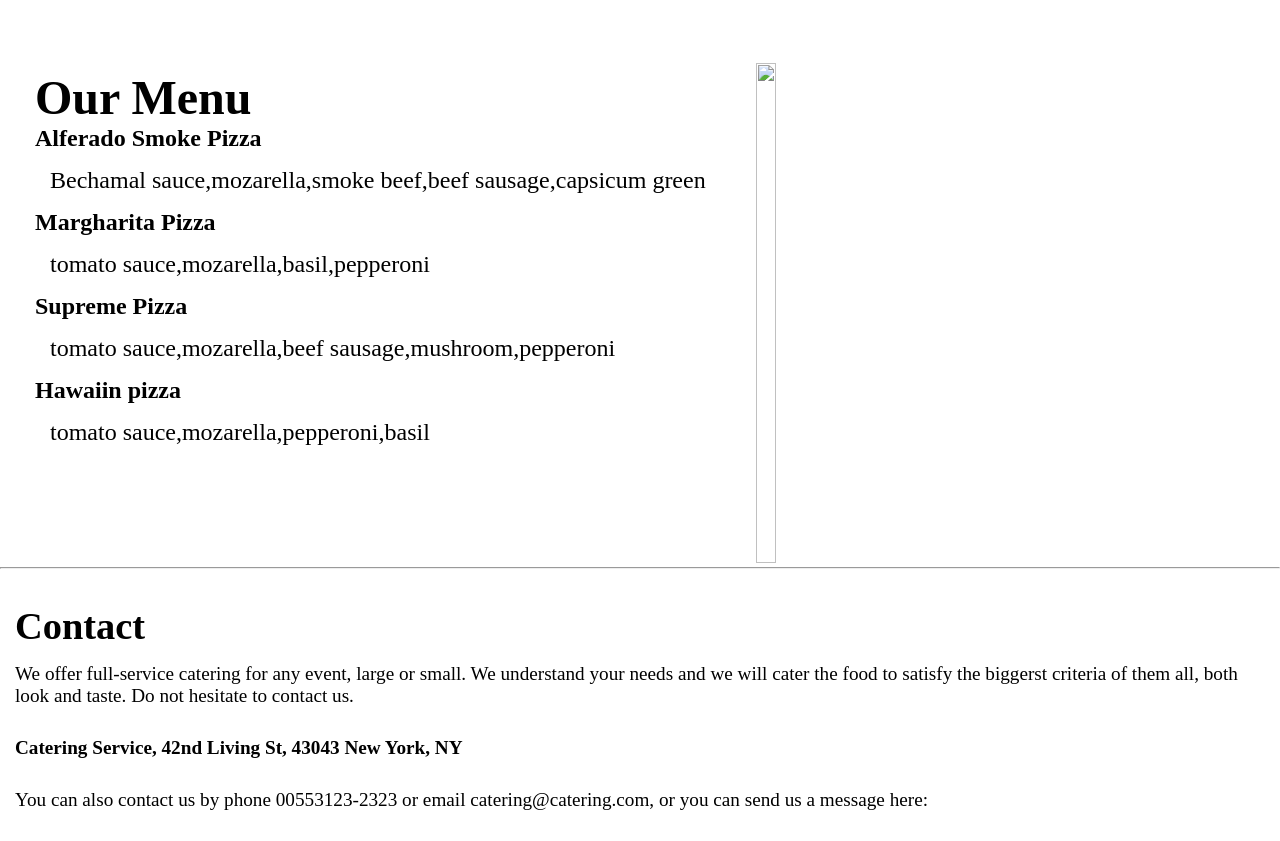
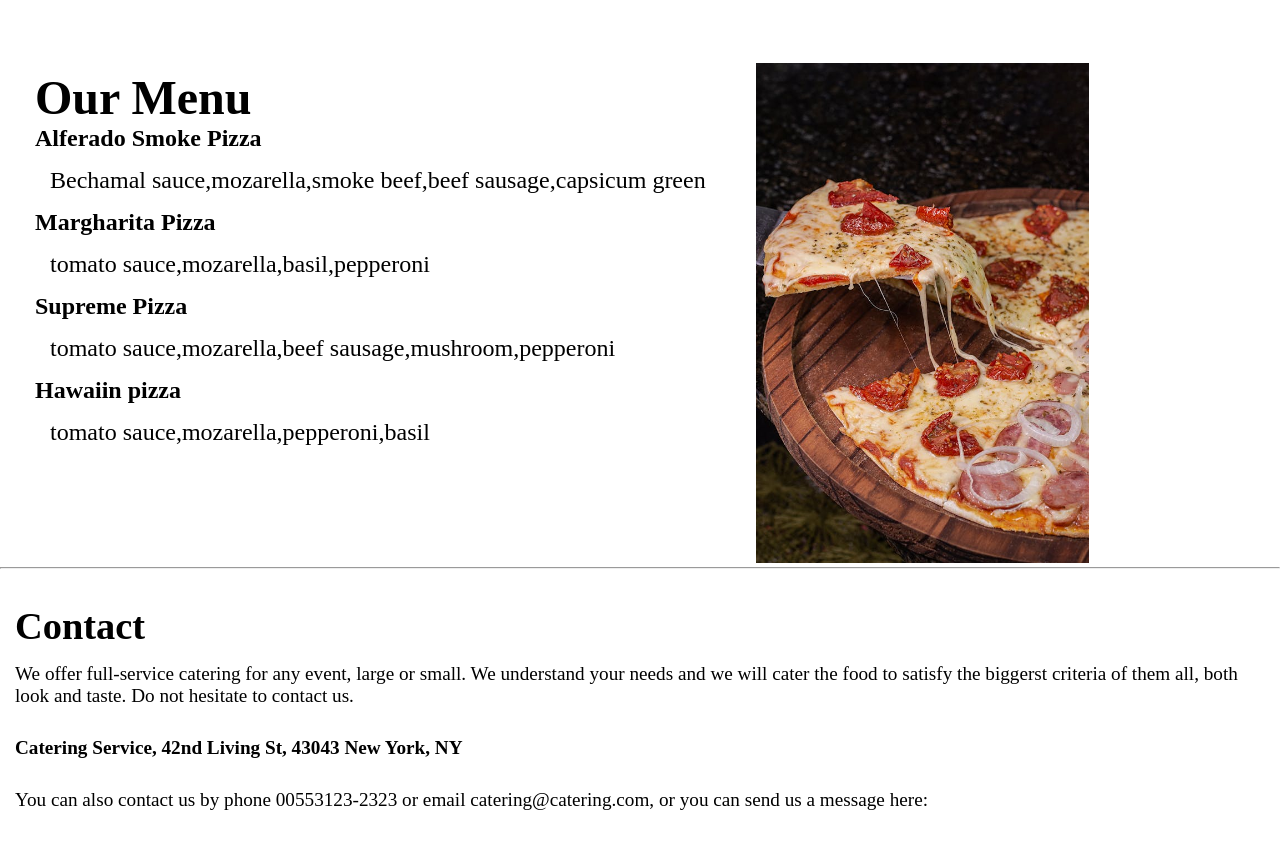
Before and after one commit to imssa5678/html-layout-2, a plain HTML site: page index.html in a window 1280 px wide. Shown: the part 1010-1851 px from the top of the page. Drawn offline with Linux system fonts and the light colour scheme.

Commit message:
Update index.html

```diff
--- a/index.html
+++ b/index.html
@@ -56,7 +56,7 @@
    <p>tomato sauce,mozarella,pepperoni,basil</p>
 </div>
 <div class="sec-3-image">
-   <img  src="./free-photo-of-closeup-of-a-pizza-with-tomatoes-and-ham.jpeg">
+   <img  src="./free-photo-of-close-up-of-a-pizza-with-tomatoes-and-ham.jpeg">
 </div>
 </div>
 <!---section-3 end-->
```
